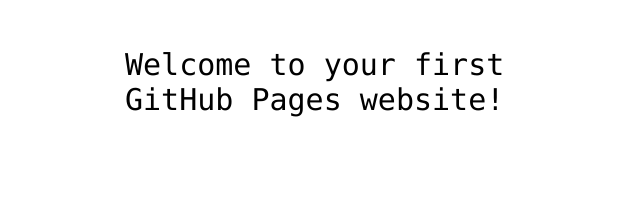
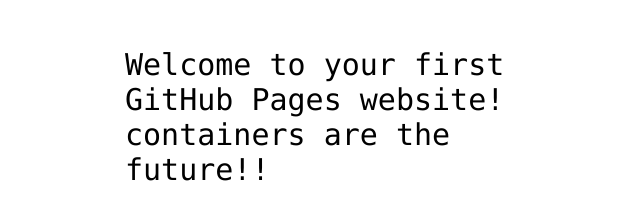
Before and after one commit to lonenatsume/hello-world, a plain HTML site: page index.html in a window 1280 px wide. Shown: the part 341-560 px from the top of the page, without its empty margins (315-955 px from the left). Drawn offline with Linux system fonts and the light colour scheme.

Commit message:
Update index.html

```diff
--- a/index.html
+++ b/index.html
@@ -12,7 +12,7 @@
 <img src="https://octodex.github.com/images/daftpunktocat-thomas.gif" id="octocat" alt="octocat-gif" />
 
 <!-- Change this code here by copy and pasting your template on line 15 -->
-<p>Welcome to your first GitHub Pages website!</p>
+<p>Welcome to your first GitHub Pages website! containers are the future!!</p>
 
 
 </body>
```
